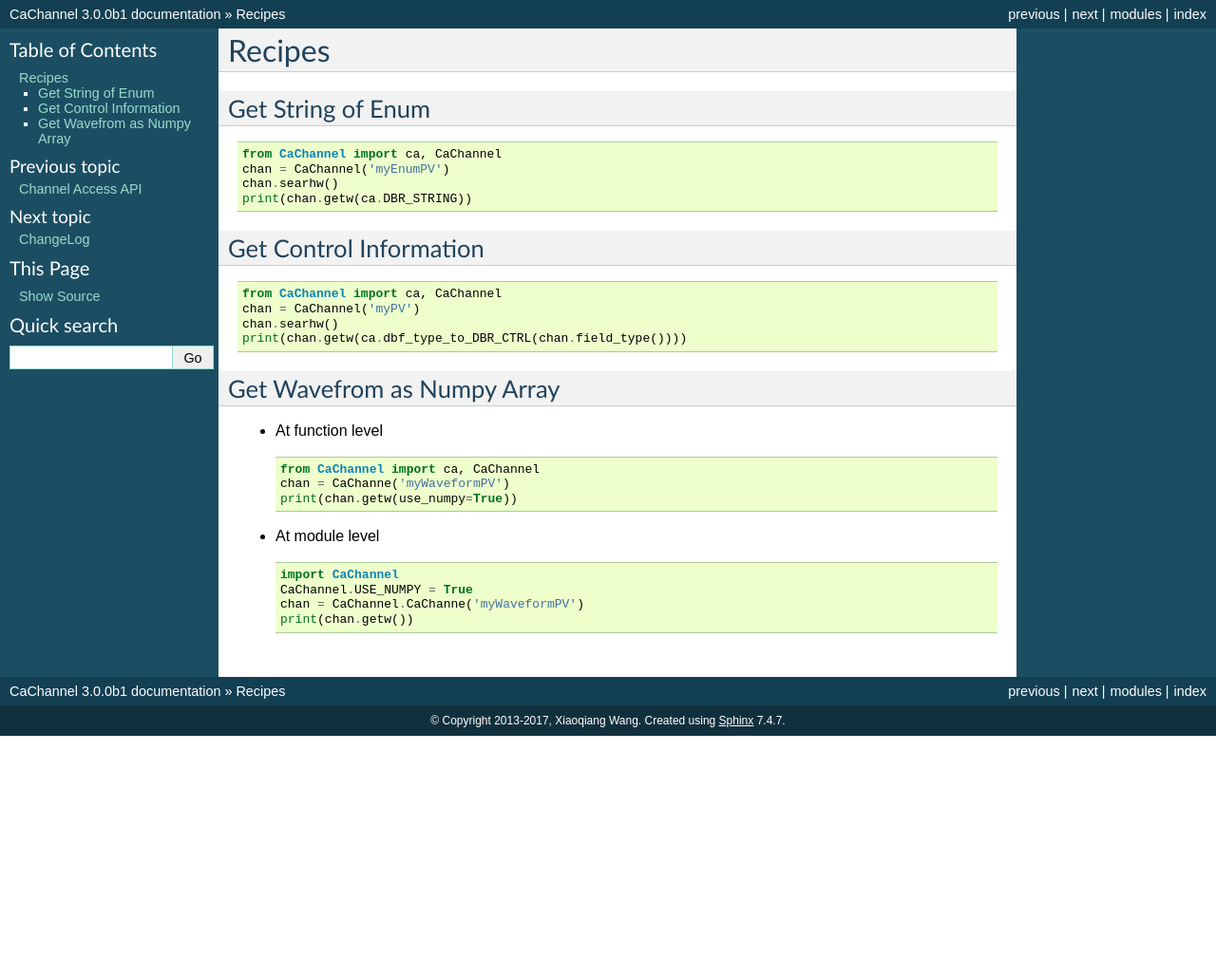
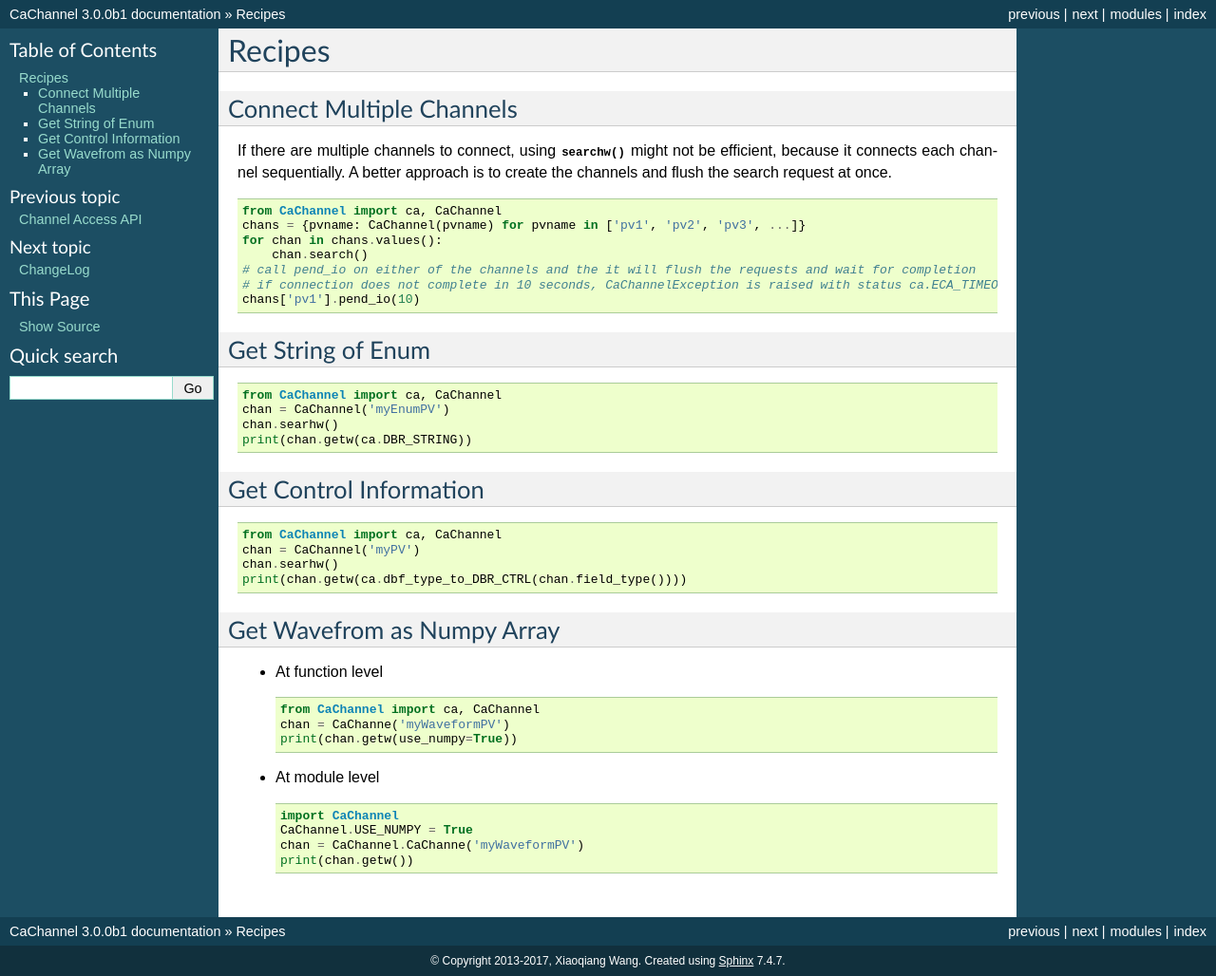
Before and after one commit to CaChannel/CaChannel, a Sphinx documentation site: the page built from docs/source/recipes.rst, in a window 1280 px wide. Shown: the whole page at 95% size. Built offline with Sphinx 7.4.7, drawn with Linux system fonts in a browser that asks for light colours; before the commit the page ends 900 px from its top, so only the background shows below that.

Commit message:
recipe for multiple channel creation

```diff
--- a/docs/source/recipes.rst
+++ b/docs/source/recipes.rst
@@ -1,5 +1,22 @@
 Recipes
 =======
+
+.. py:currentmodule:: CaChannel.CaChannel
+
+Connect Multiple Channels
+-------------------------
+If there are multiple channels to connect, using :meth:`searchw` might not be efficient, because it connects each
+channel sequentially. A better approach is to create the channels and flush the search request at once.
+
+::
+
+    from CaChannel import ca, CaChannel
+    chans = {pvname: CaChannel(pvname) for pvname in ['pv1', 'pv2', 'pv3', ...]}
+    for chan in chans.values():
+        chan.search()
+    # call pend_io on either of the channels and the it will flush the requests and wait for completion
+    # if connection does not complete in 10 seconds, CaChannelException is raised with status ca.ECA_TIMEOUT
+    chans['pv1'].pend_io(10)
 
 Get String of Enum
 ------------------
```
